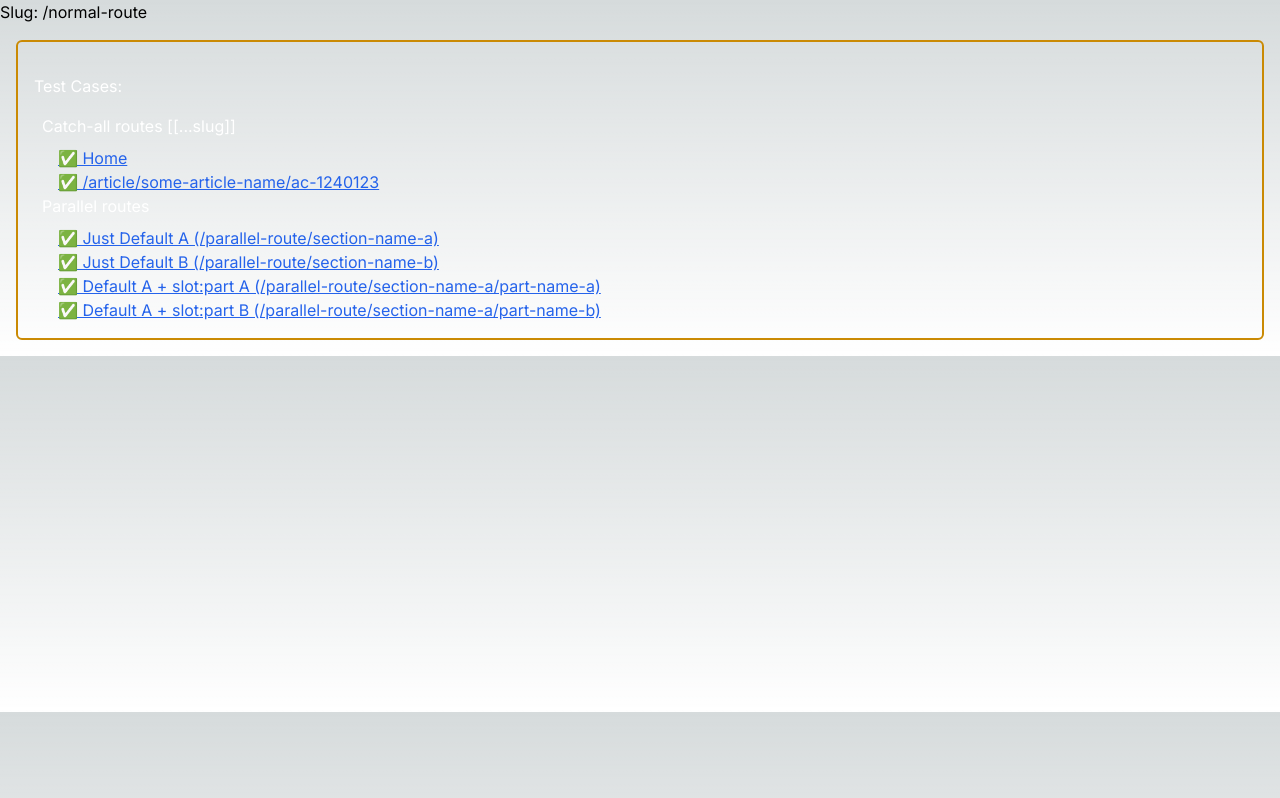
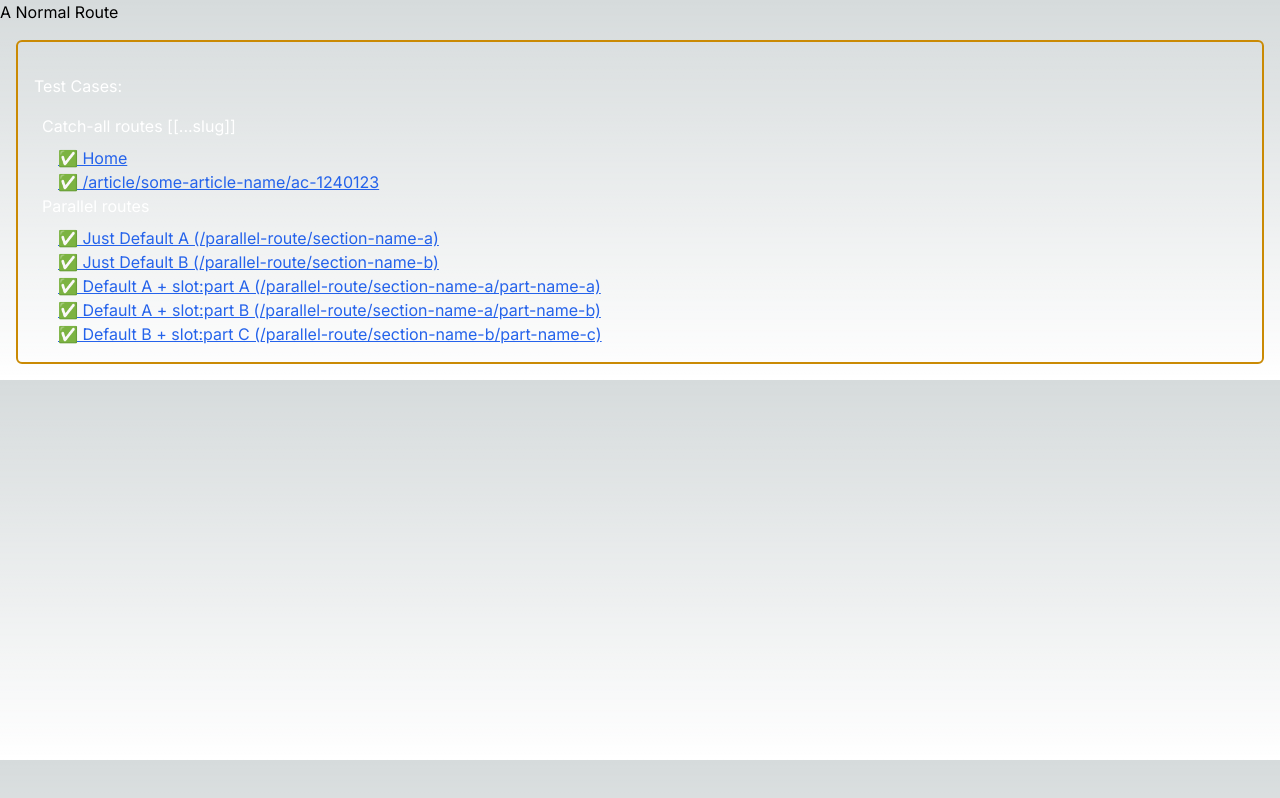
Before and after one commit to williamli/NEXT-1987-nextjs-parallel-routes-with-dynamic-route-and-catchall-repro, a Next.js app: page /normal-route in a window 1280 px wide. Built offline with nearby package versions, Linux system fonts and the light colour scheme.

Commit message:
updated parallel route structure

```diff
--- a/app/layout.tsx
+++ b/app/layout.tsx
@@ -61,6 +61,12 @@ export default function RootLayout({
                       (/parallel-route/section-name-a/part-name-b)
                     </Link>
                   </li>
+                  <li>
+                    <Link href="/parallel-route/section-name-b/part-name-c">
+                      ✅ Default B + slot:part C
+                      (/parallel-route/section-name-b/part-name-c)
+                    </Link>
+                  </li>
                 </ul>
               </li>
             </ul>
--- /dev/null
+++ b/app/normal-route/page.tsx
@@ -0,0 +1,7 @@
+export default function Page({}: {}) {
+  return (
+    <main>
+      <p>A Normal Route</p>
+    </main>
+  );
+}
--- a/app/parallel-route/[section]/@part/page.tsx
+++ /dev/null
@@ -1,3 +0,0 @@
-export default function Page() {
-  return undefined;
-}
```
